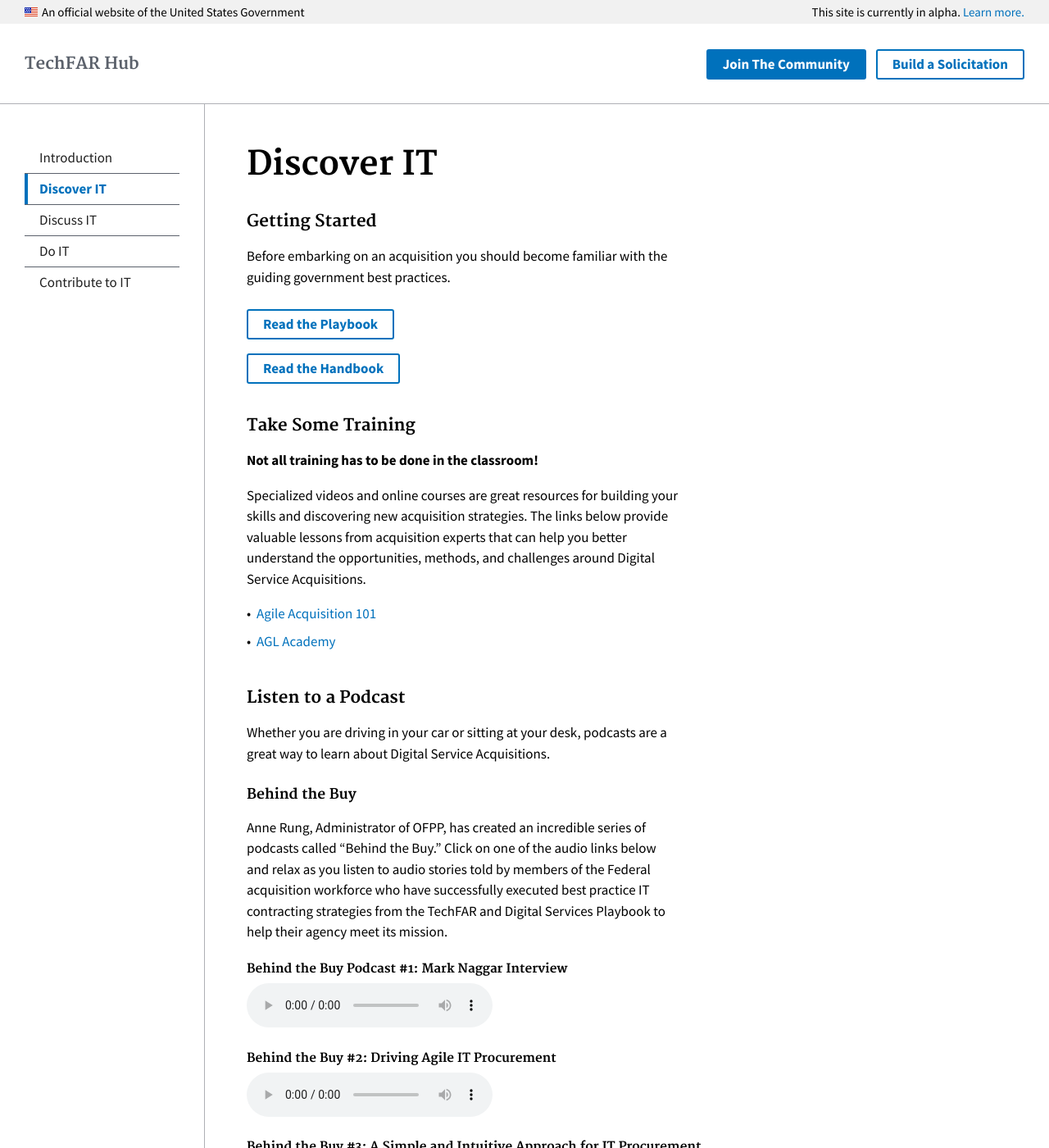
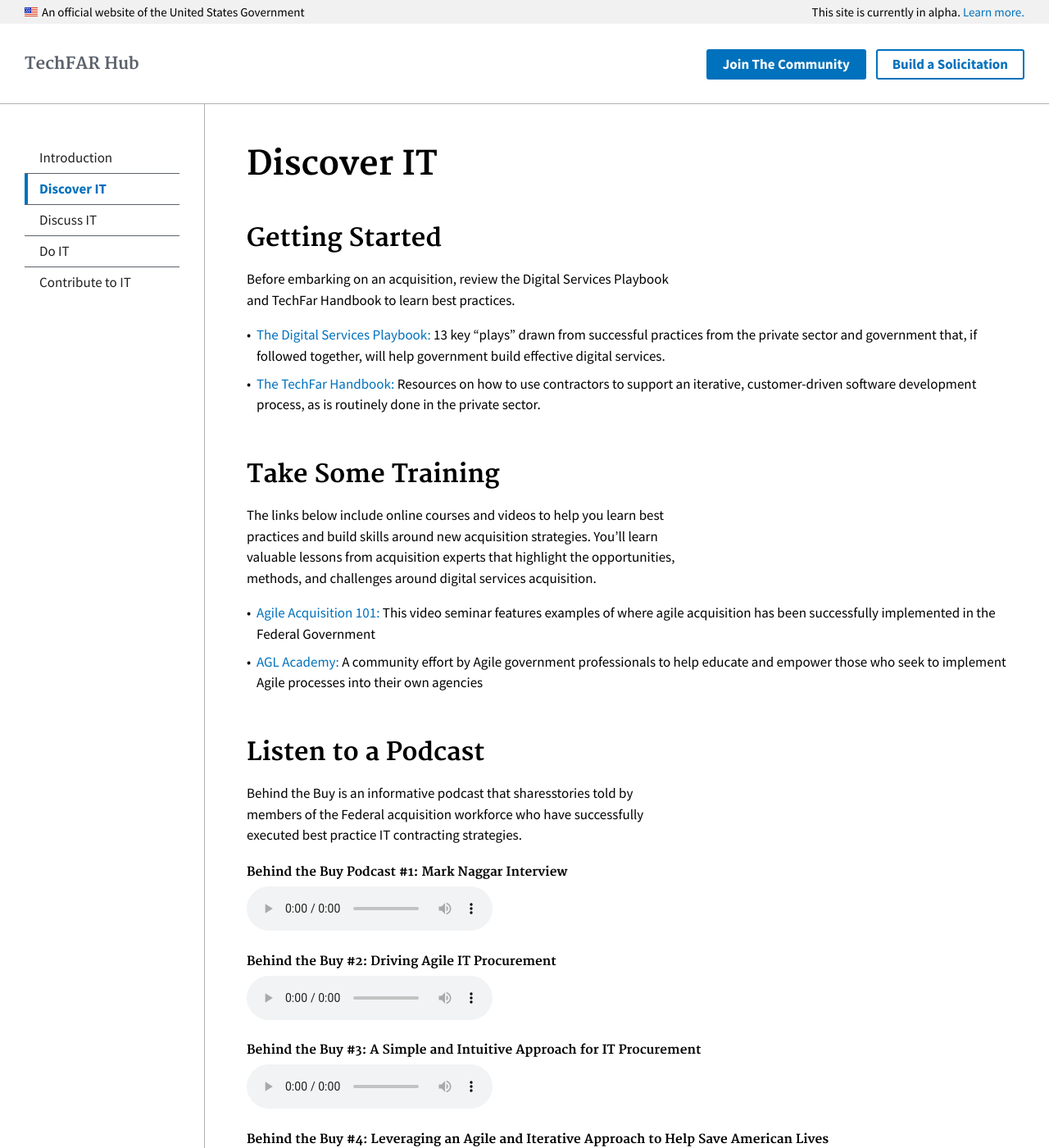
Before and after one commit to usds/techfar-hub, a Jekyll site: the page built from _topics/1_discover-it.md, in a window 1280 px wide and 1400 px high. Shown: the whole window at 82% size. Built offline with Jekyll 4.4.1, drawn with Linux system fonts in a browser that asks for light colours; some of the changed text lies outside the part shown.

Commit message:
made comms edits

```diff
--- a/_topics/1_discover-it.md
+++ b/_topics/1_discover-it.md
@@ -5,35 +5,24 @@
 title: Discover IT
 ---
 
-### Getting Started
+## Getting Started
 
-Before embarking on an acquisition you should become familiar with the guiding government best practices.
+Before embarking on an acquisition, review the Digital Services Playbook and TechFar Handbook to learn best practices.
 
-<ul class="usa-button-list usa-unstyled-list">
-  <li>
-    <a class="usa-button usa-button-outline" href="https://playbook.cio.gov">Read the Playbook</a>
-  </li>
-  <li>
-    <a class="usa-button usa-button-outline" href="https://playbook.cio.gov/techFAR">Read the Handbook</a>
-  </li>
-</ul>
+- [The Digital Services Playbook:](https://playbook.cio.gov){:target="_blank"} 13 key “plays” drawn from successful practices from the private sector and government that, if followed together, will help government build effective digital services.
+- [The TechFar Handbook:](https://playbook.cio.gov/techFAR){:target="_blank"} Resources on how to use contractors to support an iterative, customer-driven software development process, as is routinely done in the private sector.
 
-### Take Some Training
 
-**Not all training has to be done in the classroom!**
+## Take Some Training
 
-Specialized videos and online courses are great resources for building your skills and discovering new acquisition strategies. The links below provide valuable lessons from acquisition experts that can help you better understand the opportunities, methods, and challenges around Digital Service Acquisitions.
+The links below include online courses and videos to help you learn best practices and build skills around new acquisition strategies. You’ll learn valuable lessons from acquisition experts that highlight the opportunities, methods, and challenges around digital services acquisition.
 
-- [Agile Acquisition 101](https://www.fai.gov/media_library/items/show/81/){:target="_blank"}
-- [AGL Academy](http://www.agilegovleaders.org/academy/){:target="_blank"}
+- [Agile Acquisition 101:](https://www.fai.gov/media_library/items/show/81/){:target="_blank"} This video seminar features examples of where agile acquisition has been successfully implemented in the Federal Government
+- [AGL Academy:](http://www.agilegovleaders.org/academy/){:target="_blank"} A community effort by Agile government professionals to help educate and empower those who seek to implement Agile processes into their own agencies
 
-### Listen to a Podcast
+## Listen to a Podcast
 
-Whether you are driving in your car or sitting at your desk, podcasts are a great way to learn about Digital Service Acquisitions.
-
-#### Behind the Buy
-
-Anne Rung, Administrator of OFPP, has created an incredible series of podcasts called "Behind the Buy." Click on one of the audio links below and relax as you listen to audio stories told by members of the Federal acquisition workforce who have successfully executed best practice IT contracting strategies from the TechFAR and Digital Services Playbook to help their agency meet its mission.
+Behind the Buy is an informative podcast that sharesstories told by members of the Federal acquisition workforce who have successfully executed best practice IT contracting strategies.
 
 ##### Behind the Buy Podcast #1: Mark Naggar Interview
 
@@ -86,9 +75,9 @@
    <source src="http://hwcdn.libsyn.com/p/3/4/c/34cc68d31f31177b/Responsive_Web_Design_64_-_U.S._Digital_Service.mp3?c_id=10372902&expiration=1455051806&hwt=a804010813361627dad194e66e8f7a39" />
 </audio>
 
-### Read a Case Study
+## Read a Case Study
 
-Now that you have had an opportunity to familiarize yourself with the fundamentals and best practices of __Digital Service Acquisitions__ it is time to roll up your sleeves and dig a little deeper. Case Studies are a great way to really immerse yourself in the experience. **You are not alone;** select a case study below and read first hand, the experience, struggles, and accomplishments of your fellow acquisition professionals as they took their unique journey.
+The following case studies move beyond fundamentals and provide first-hand experiences, struggles, and accomplishments of fellow acquisition professionals
 
 - [Innovative Contracting Case Studies](https://www.whitehouse.gov/sites/default/files/microsites/ostp/innovative_contracting_case_studies_2014_-_august.pdf){:target="_blank"}
 - [Case Study: Agile Government and The Department of Justice](http://www.agilegovleaders.org/case-studies/doj/){:target="_blank"}
```
